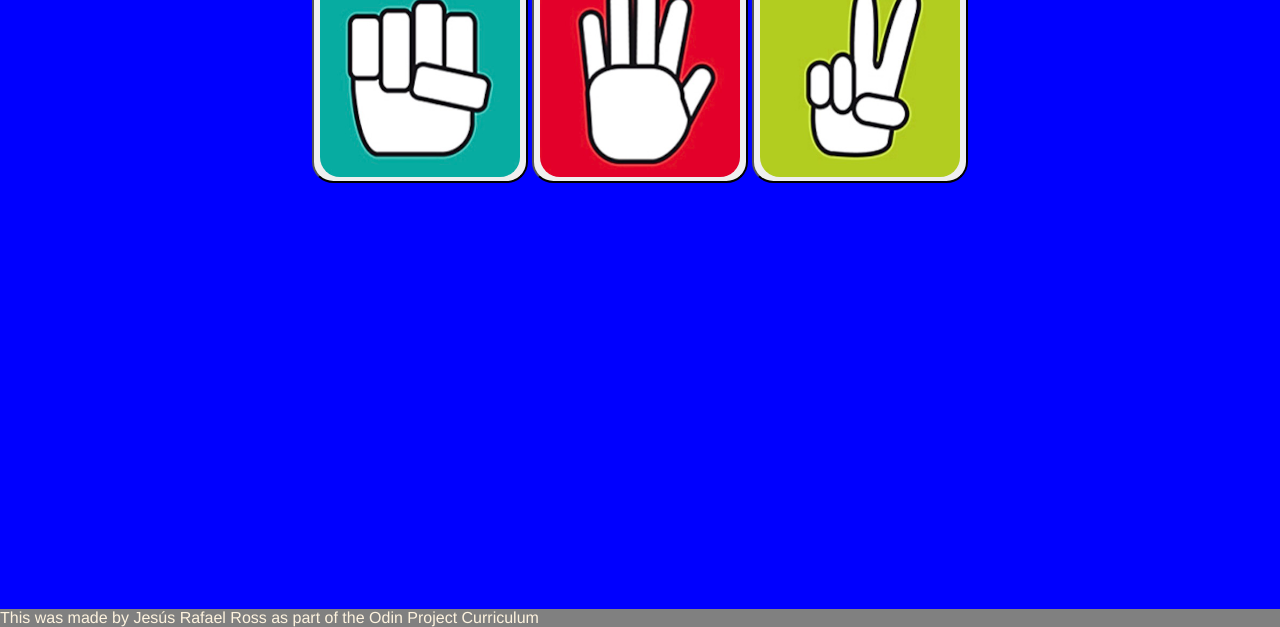
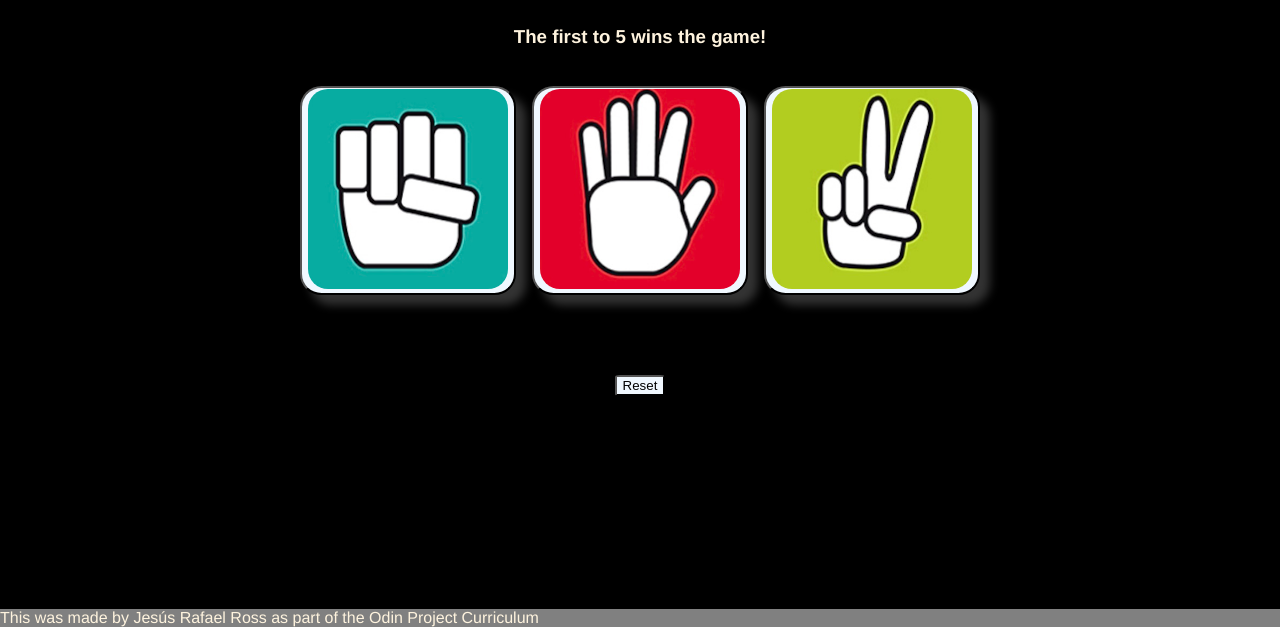
Before and after one commit to jesusross15/rockPaperScissors, a plain HTML site: page index.html in a window 1280 px wide. Shown: the part 173-800 px from the top of the page. Drawn offline with Linux system fonts and the light colour scheme.

Commit message:
now we're getting somewhere

```diff
--- a/index.html
+++ b/index.html
@@ -8,7 +8,7 @@
     <script src="newScript.js" defer></script>
 </head>
 <body>
-  <h1>Let's Play a Game of Rock Paper Scissors</h1>
+  <h1>ROCK PAPER SCISSORS</h1>
   <h3>The first to 5 wins the game!</h3>
 
 <div>
@@ -23,7 +23,7 @@
   <p> Player Score: </p>
   <p> Computer Score: </p>
 </div>-->
-
+<button class="reset" onClick="window.location.reload();">Reset</button>
 <footer>This was made by Jesús Rafael Ross as part of the Odin Project Curriculum</footer>
 
 </body>
--- a/newScript.js
+++ b/newScript.js
@@ -34,7 +34,7 @@ function playRound(playerSelection) {
         (playerSelection == "paper" && computerSelection == "rock"))
     {
         playerScore += 1
-        result = ('You win! ' + playerSelection + ' beats ' + computerSelection
+        result = ('You win this round! ' + playerSelection + ' beats ' + computerSelection
             + "<br><br>Player score: " + playerScore + "<br>Computer score: " + computerScore)
 
         if (playerScore == 5) {
--- a/styles.css
+++ b/styles.css
@@ -1,12 +1,13 @@
 
 body{
+    margin-top: 100px;
     font-family: 'Franklin Gothic Medium', 'Arial Narrow', Arial, sans-serif;
     display: flex;
     align-items: center;
+    justify-content: center;
     flex-direction: column;
-    justify-content: center;
     color: rgb(254, 243, 222);
-    background-color: blue;
+    background-color: rgb(0, 0, 0);
 }
 
 img {
@@ -17,16 +18,29 @@ img {
 
 button {
     border-radius: 10%;
+    background-color: aliceblue;
+    outline: none;
+    box-shadow: 10px 10px 10px rgba(255, 255, 255, 0.2);
+}
+.reset {
+    box-shadow: none;
+    margin-top: 30px;
+}
+div {
+    display: flex;
+    width: 55%;
+    justify-content:space-around;
+    border-radius: 10%;
+    margin-top: 20px;
 }
 
-.div {
-    display: flex;
-    width: 100%;
-    justify-content:space-between;
-    border-radius: 10%;
+#result {
+    margin-top: 50px;
 }
+
 button:hover{
     transform: scale(1.1);
+    border-color: yellow;
 }
 
 
@@ -35,5 +49,4 @@ footer{
     width: 100%;
     position: fixed;
     bottom: 0;
-
 }
```
